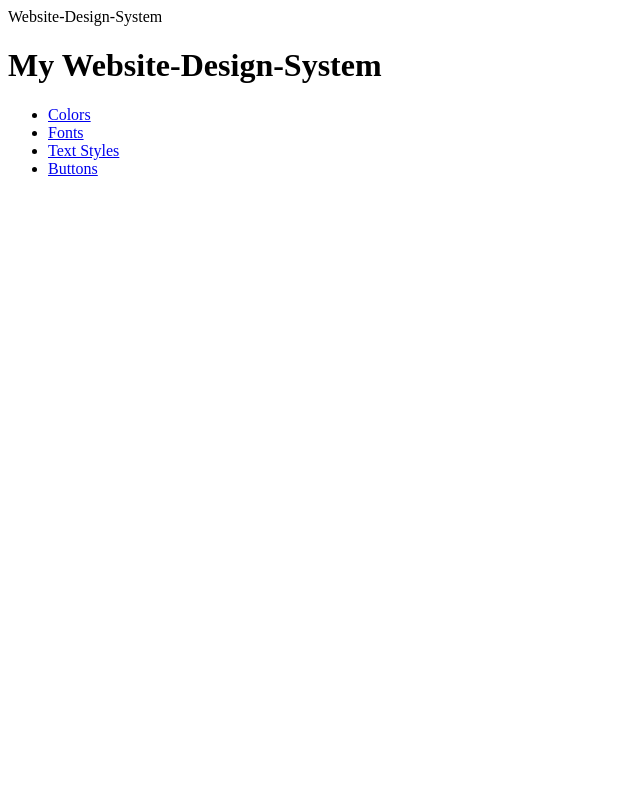
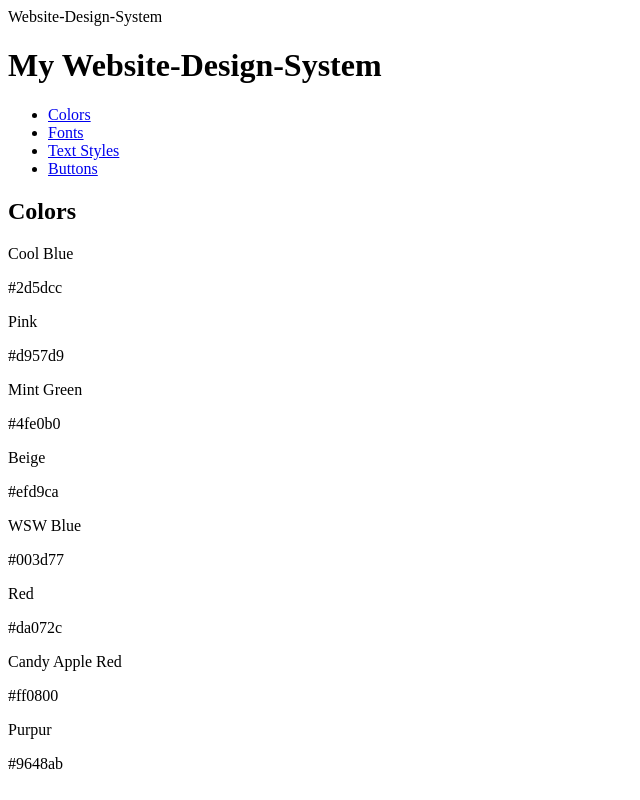
Before and after one commit to Alexander-C-Rogers/-Website-Design-System, a plain HTML site: page index.html in a window 1280 px wide. Shown: the whole page, without its empty margins (0-640 px from the left). Drawn offline with Linux system fonts and the light colour scheme; a web font is replaced by a local one.

Commit message:
adding the color section

```diff
--- a/index.html
+++ b/index.html
@@ -19,5 +19,43 @@
                 </ul>
             </nav>
         </header>
+        <a class="anchor" name="target-colors"></a>
+        <section id="colors">
+            <h1 class="title">Colors</h1>
+            <div class="flexbox-center">
+                <div class="colorbox" id="cool-blue">
+                    <p class="color-label">Cool Blue</p>
+                    <p class="color-hex">#2d5dcc</p>
+                </div>
+                <div class="colorbox" id="pink">
+                    <p class="color-label">Pink</p>
+                    <p class="color-hex">#d957d9</p>
+                </div>
+                <div class="colorbox" id="mint-green">
+                    <p class="color-label">Mint Green</p>
+                    <p class="color-hex">#4fe0b0</p>
+                </div>
+                <div class="colorbox" id="beige">
+                    <p class="color-label">Beige</p>
+                    <p class="color-hex">#efd9ca</p>
+                </div>
+                <div class="colorbox" id="wsw-blue">
+                    <p class="color-label">WSW Blue</p>
+                    <p class="color-hex">#003d77</p>
+                </div>
+                <div class="colorbox" id="redf">
+                    <p class="color-label">Red</p>
+                    <p class="color-hex">#da072c</p>
+                </div>
+                <div class="colorbox" id="candy">
+                    <p class="color-label">Candy Apple Red</p>
+                    <p class="color-hex">#ff0800</p>
+                </div>
+                <div class="colorbox" id="purpur">
+                    <p class="color-label">Purpur</p>
+                    <p class="color-hex">#9648ab</p>
+                </div>
+            </div>
+        </section>
     </body>
 </html>
```
